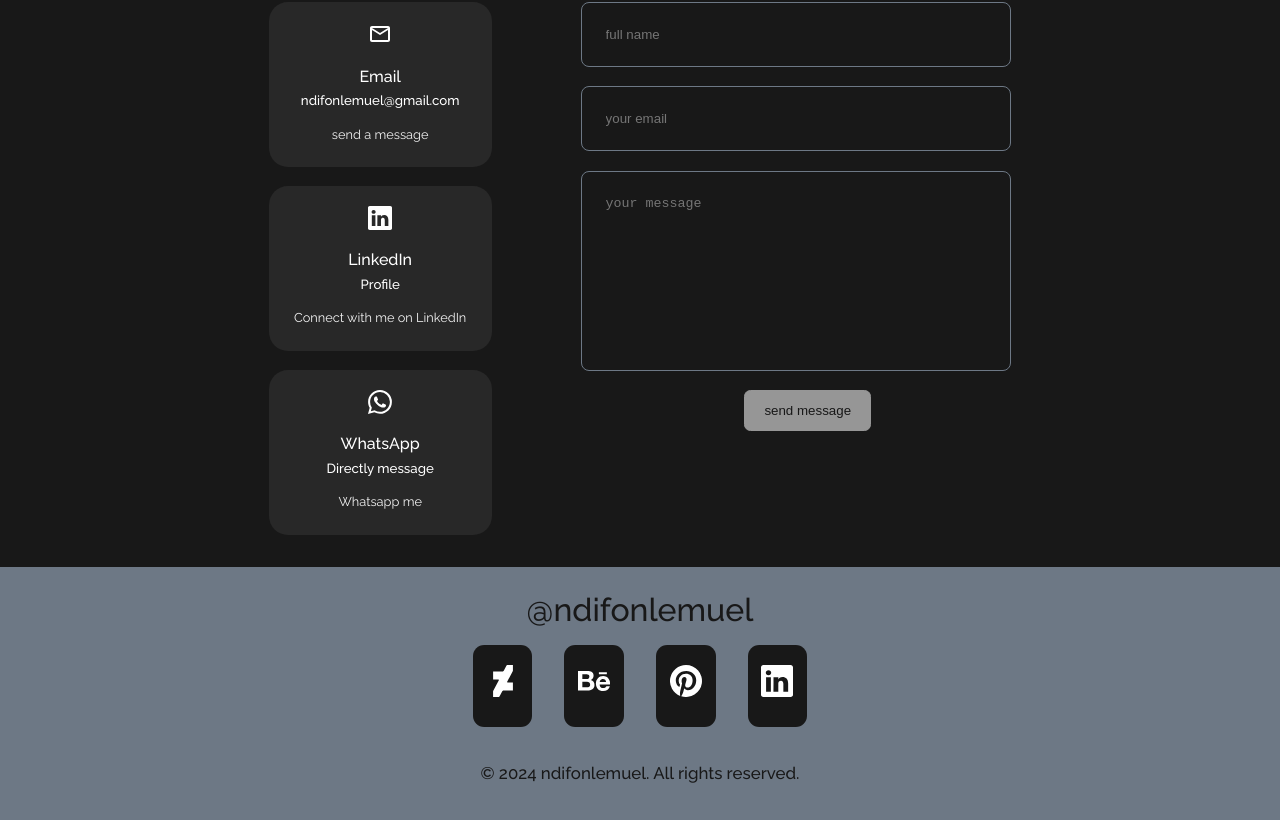
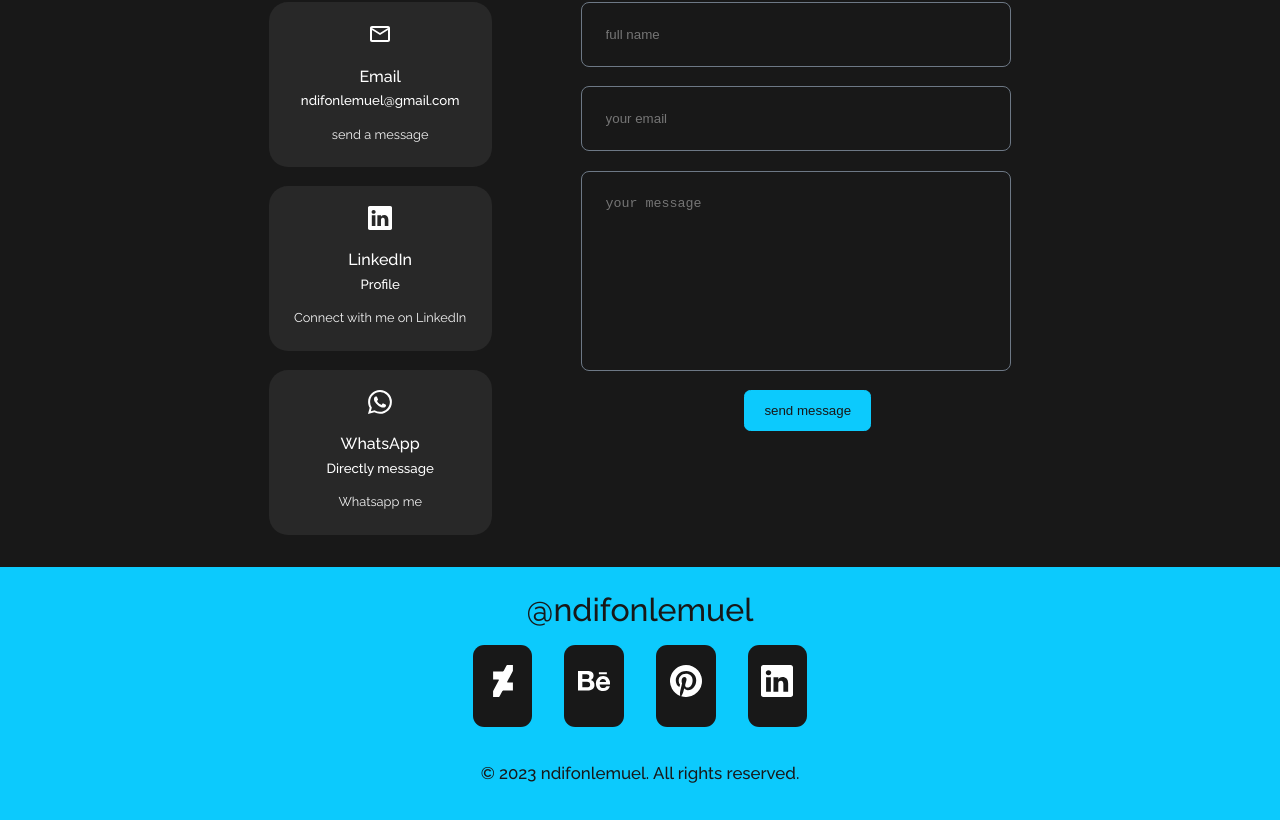
Before and after one commit to Izora9099/portfolio, a React (Create React App) app: page /contact in a window 1280 px wide. Shown: the part 269-1089 px from the top of the page. Built offline with nearby package versions, Linux system fonts and the light colour scheme.

Commit message:
minor changes

```diff
--- a/src/components/about/About.css
+++ b/src/components/about/About.css
@@ -65,7 +65,7 @@
 }
 .about__content p {
   margin: 2rem 0 1rem;
-  color: var(--color-light);
+
 }
 .btn1{
   margin-left: 38%;
--- a/src/components/footer/Footer.jsx
+++ b/src/components/footer/Footer.jsx
@@ -34,7 +34,7 @@ const Footer = () => {
 
         </div>
         <div className="copyRight">
-        <h3>&copy; 2024 ndifonlemuel. All rights reserved.</h3>
+        <h3>&copy; 2023 ndifonlemuel. All rights reserved.</h3>
         </div>
 
       </div>
--- a/src/components/footer/footer.css
+++ b/src/components/footer/footer.css
@@ -1,10 +1,11 @@
 .footer__container {
-  background-color: var(--color-primary-variant);
+  background-color: var(--color-light);
   margin-top: 2rem;
   text-align: center;
   padding: 1rem 0;
   font-size: 0.9rem;
   width: 100vw;
+
 }
 
 .footer__logo {
--- a/src/components/header/Header.jsx
+++ b/src/components/header/Header.jsx
@@ -55,7 +55,7 @@ return (
 
 <section id="about" class='about'>
     <h5>MAY I HAVE YOUR ATTENTION PLEASE! </h5>
-    <h2>About Me</h2>
+    <h2>My Intro</h2>
     <div className="container about__container">
       <div className="about__me">
        <div className="about__me-image">
@@ -73,38 +73,17 @@ return (
  </div>
     <p>
    I am a junior UI/UX designer and a junior software developper.</p>
-   <p>
+     <p>
    I use <i className='htext'>HTML, CSS, Javascript.</i>
    and <i className='htext'>Java</i> for web development.
-</p>
+    </p>
 
 
    <p>For UI/UX design, I use technologies such as <i class="htext">Figma</i> and <i class="htext">Adobe XD</i>.</p> <p> For web development, I use <i class="htext">React Js.</i>  For android mobile development, I use <i class="htext">Android Studio.</i>  </p>
      <p>  I also dable in digital art and other forms of graphic
       design using <i class="htext">Adobe Photoshop</i> and <i class="htext">Canva</i> </p>
    </div>
-   <div style={{ position: "relative", display: "inline-block" }}>
-      <motion.div
-        style={{
-          position: "absolute",
-          top: 0,
-          left: 0,
-          right: 0,
-          bottom: 0,
-          border: "2px solid transparent",
-          borderRadius: "8px",
-        }}
-        animate={{
-          pathLength: [0, 1, 0], // Loop around the button
-        }}
-        transition={{
-          duration: 2,
-          repeat: Infinity,
-          ease: "easeInOut", // Adjust easing for speed changes
-        }}
-      />
 
-    </div>
     </div>
       </section>
 </header>
--- a/src/components/header/header.css
+++ b/src/components/header/header.css
@@ -127,7 +127,7 @@ header{
 }
 .about__content p {
   margin: 2rem 0 1rem;
-  color: var(--color-light);
+  color: var(--color-light-variant);
 }
 .btn1{
   margin-left: 38%;
--- a/src/index.css
+++ b/src/index.css
@@ -17,7 +17,8 @@
  --highlight-color: #0CCAFD;
 
   --color-white: #fff;
-  --color-light: #969696;
+  --color-light: #0ccafd;
+  --color-light-variant: #969696;
   --container-width-lg: 75%; /*size of the container we are going to use on different*/
   --container-width-md: 86%; /*screen size*/
   --container-width-sm: 90%;
```
